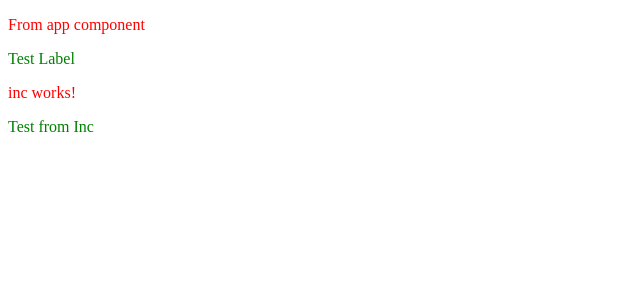
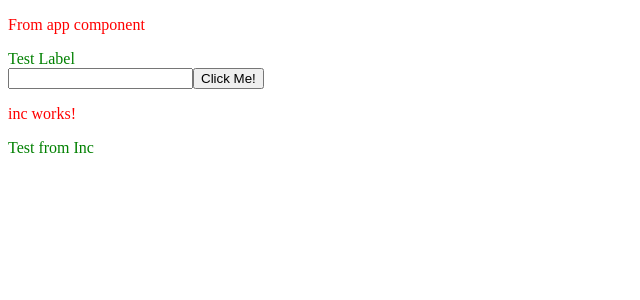
Before and after one commit to moosavinazar/viewChild, an Angular app: page / in a window 1280 px wide. Shown: the top 300 px of the page, without its empty margins (0-640 px from the left). Built offline with nearby package versions, Linux system fonts and the light colour scheme.

Commit message:
local reference by value

```diff
--- a/src/app/app.component.html
+++ b/src/app/app.component.html
@@ -1,4 +1,6 @@
 <p>From app component</p>
 <label>Test Label</label>
 <br>
+<input #inputName type="text">
+<button (click)="onClick(inputName.value)">Click Me!</button>
 <app-inc></app-inc>
--- a/src/app/app.component.ts
+++ b/src/app/app.component.ts
@@ -7,5 +7,7 @@ import {Component, ViewEncapsulation} from '@angular/core';
   encapsulation: ViewEncapsulation.None
 })
 export class AppComponent {
-  title = 'viewChild';
+  public onClick(message: string) {
+    alert(message);
+  }
 }
```
